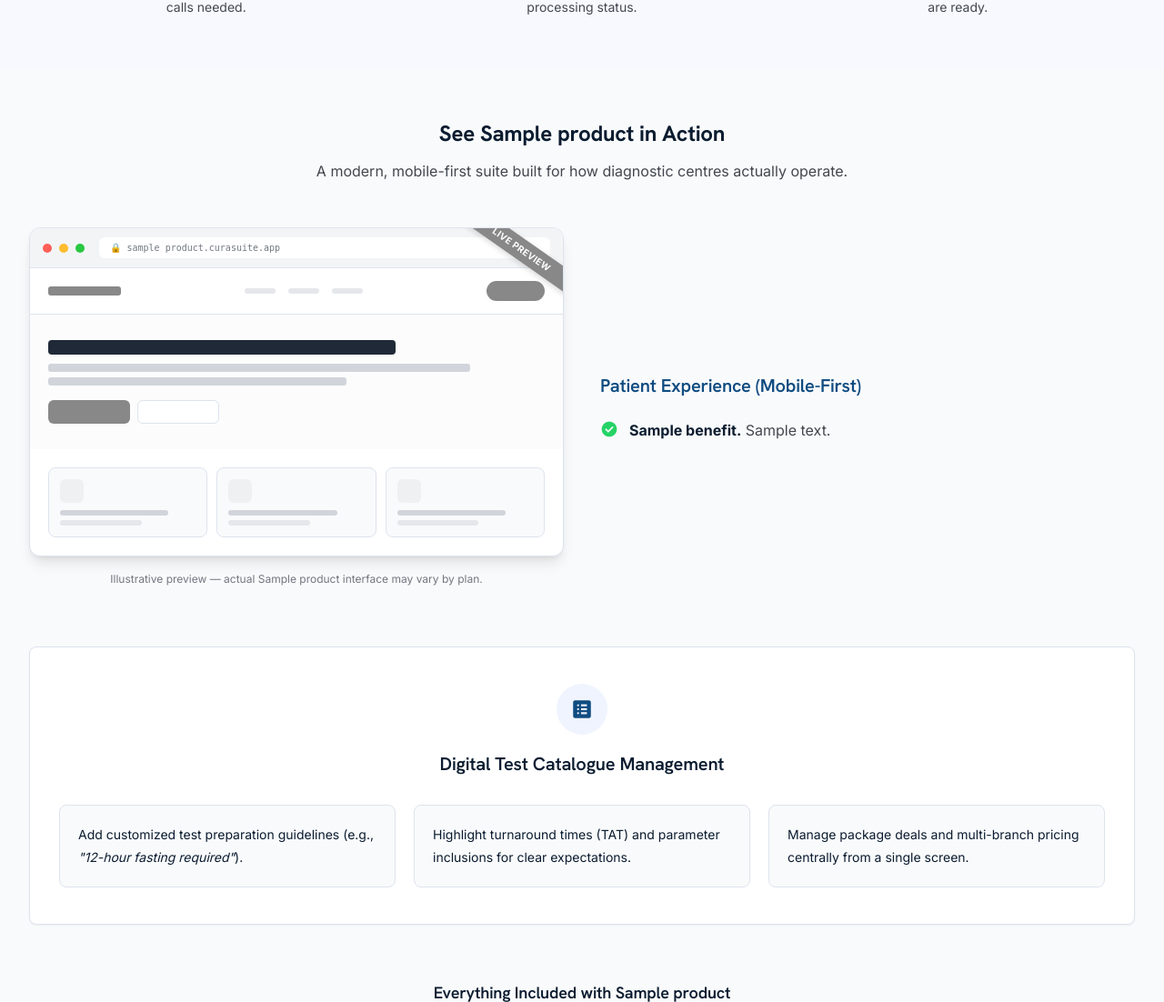
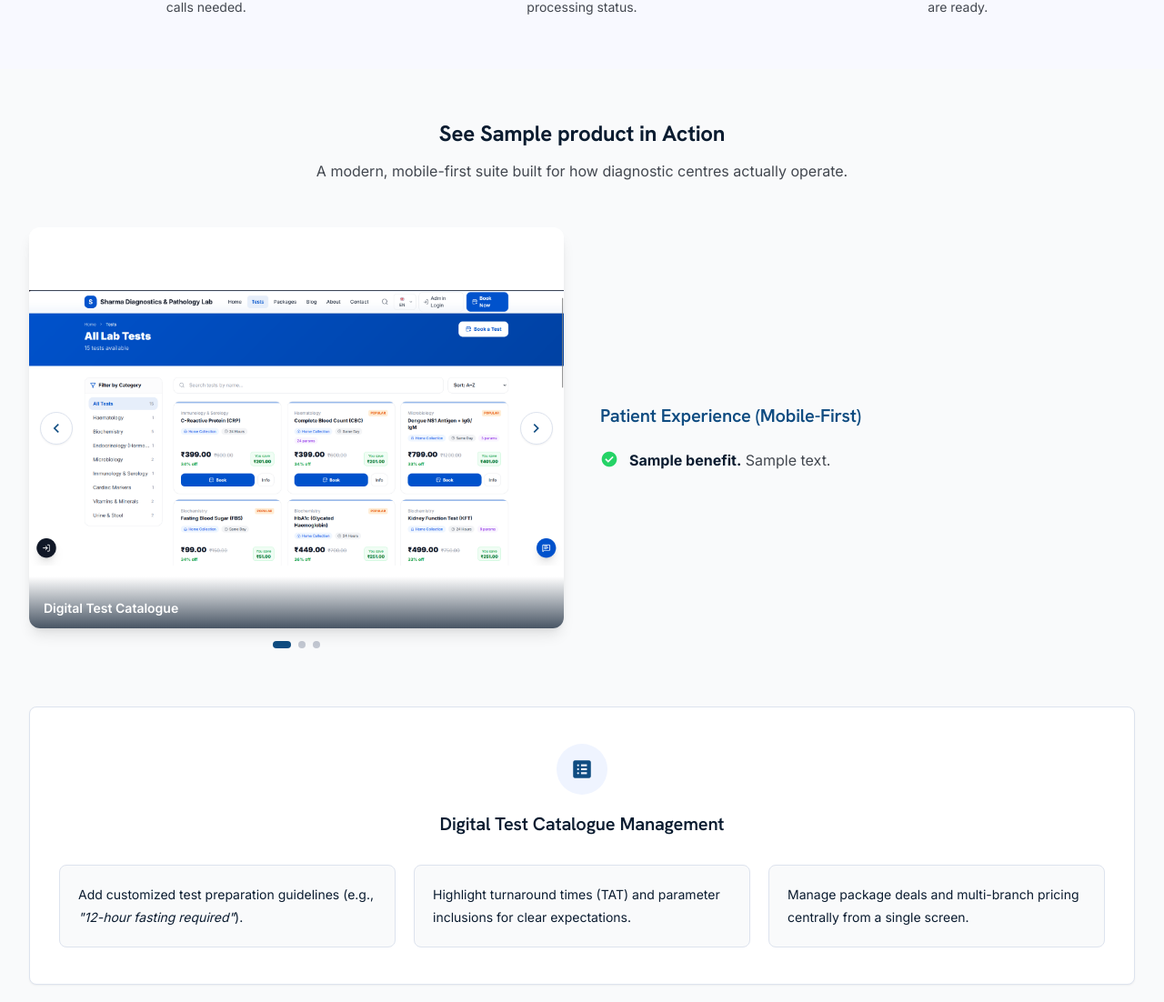
Before and after one commit to phoneixriseinteractive/curasuite_website, a Django app: template templates/landing_pages/curalabs.html in a window 1280 px wide. Shown: the part 1480-2582 px from the top of the page at 91% size. Run offline with Django 5.2, Linux system fonts and the light colour scheme; the template is opened without the code that fills it: most values are stand-ins (such as "Sample title", 1, 10 or a date in 2020); grey boxes marked "Sample" are stand-in pictures; some libraries are stand-ins or nearby versions.

Commit message:
Added real images in Pathalogy landing opage

```diff
--- a/templates/landing_pages/curalabs.html
+++ b/templates/landing_pages/curalabs.html
@@ -87,6 +87,17 @@
   .lp-step-badge { position: absolute; top: -6px; right: -6px; width: 28px; height: 28px; border-radius: 50%; background: var(--color-primary-600); color: white; display: flex; align-items: center; justify-content: center; font-weight: 700; font-size: var(--text-sm); }
   .lp-step-connector { display: none; }
   @media (min-width: 769px) { .lp-step-connector { display: block; position: absolute; top: 44px; left: 16%; right: 16%; height: 2px; background: var(--border-default); z-index: -1; } }
+
+  /* Showcase image slider */
+  .lp-slider-viewport { position: relative; border-radius: var(--radius-xl); box-shadow: var(--shadow-lg); overflow: hidden; background: white; aspect-ratio: 4 / 3; }
+  .lp-slider-viewport img { width: 100%; height: 100%; object-fit: contain; background: white; }
+  .lp-slider-arrow { position: absolute; top: 50%; transform: translateY(-50%); width: 36px; height: 36px; border-radius: 50%; background: white; border: 1px solid var(--border-default); box-shadow: var(--shadow-sm); display: flex; align-items: center; justify-content: center; cursor: pointer; color: var(--color-primary-600); }
+  .lp-slider-arrow.prev { left: 12px; }
+  .lp-slider-arrow.next { right: 12px; }
+  .lp-slider-caption { position: absolute; left: 0; right: 0; bottom: 0; background: linear-gradient(0deg,rgba(11,28,48,.75),transparent); color: white; font-size: var(--text-sm); font-weight: 600; padding: 24px 16px 12px; }
+  .lp-slider-dots { display: flex; justify-content: center; gap: 8px; margin-top: 14px; }
+  .lp-slider-dot { width: 8px; height: 8px; border-radius: 50%; background: var(--border-strong); border: none; cursor: pointer; padding: 0; }
+  .lp-slider-dot.is-active { background: var(--color-primary-600); width: 20px; border-radius: 4px; }
 
   /* Module listing grid */
   .lp-module-card { background: white; border: 1px solid var(--border-default); border-radius: var(--radius-lg); padding: 24px; }
@@ -331,14 +342,28 @@
 
       <!-- Module 1: Patient Experience -->
       <div id="reports" class="split-even">
-        <div>
-          {% with shot=screenshots.0 %}
-          {% if shot %}
-          <img src="{{ shot.image.url }}" alt="{{ shot.caption|default:product.name }}" style="width:100%;border-radius:var(--radius-xl);box-shadow:var(--shadow-lg);" loading="lazy">
-          {% else %}
-          {% include "components/product_mockup.html" with product=product mockup_style="website" %}
-          {% endif %}
-          {% endwith %}
+        <div x-data="{ slide: 0, slides: [
+              { src: '{% static "img/CuraLabs/Digital Test Catalogue.png" %}', caption: 'Digital Test Catalogue' },
+              { src: '{% static "img/CuraLabs/Home Collection Booking.png" %}', caption: 'Home Collection Booking' },
+              { src: '{% static "img/CuraLabs/Secure Report Download.png" %}', caption: 'Secure Report Download' }
+            ] }">
+          <div class="lp-slider-viewport">
+            <template x-for="(s, i) in slides" :key="i">
+              <img :src="s.src" :alt="s.caption" x-show="slide === i" x-cloak loading="lazy">
+            </template>
+            <div class="lp-slider-caption" x-text="slides[slide].caption"></div>
+            <button type="button" class="lp-slider-arrow prev" @click="slide = (slide - 1 + slides.length) % slides.length" aria-label="Previous image">
+              <span class="material-symbols-outlined" style="font-size:20px;">chevron_left</span>
+            </button>
+            <button type="button" class="lp-slider-arrow next" @click="slide = (slide + 1) % slides.length" aria-label="Next image">
+              <span class="material-symbols-outlined" style="font-size:20px;">chevron_right</span>
+            </button>
+          </div>
+          <div class="lp-slider-dots">
+            <template x-for="(s, i) in slides" :key="i">
+              <button type="button" class="lp-slider-dot" :class="slide === i ? 'is-active' : ''" @click="slide = i" :aria-label="'Go to slide ' + (i + 1)"></button>
+            </template>
+          </div>
         </div>
         <div>
           <h3 style="font-size:var(--text-xl);color:var(--color-primary-600);margin-bottom:24px;">Patient Experience (Mobile-First)</h3>
@@ -367,14 +392,27 @@
             {% endfor %}
           </ul>
         </div>
-        <div style="order:1;">
-          {% with shot=screenshots.1 %}
-          {% if shot %}
-          <img src="{{ shot.image.url }}" alt="{{ shot.caption|default:product.name }}" style="width:100%;border-radius:var(--radius-xl);box-shadow:var(--shadow-lg);" loading="lazy">
-          {% else %}
-          {% include "components/product_mockup.html" with product=product mockup_style="dashboard" %}
-          {% endif %}
-          {% endwith %}
+        <div style="order:1;" x-data="{ slide: 0, slides: [
+              { src: '{% static "img/CuraLabs/Automated Notifications.png" %}', caption: 'Automated Notifications' },
+              { src: '{% static "img/CuraLabs/Multi-Branch Ready.png" %}', caption: 'Multi-Branch Ready' }
+            ] }">
+          <div class="lp-slider-viewport">
+            <template x-for="(s, i) in slides" :key="i">
+              <img :src="s.src" :alt="s.caption" x-show="slide === i" x-cloak loading="lazy">
+            </template>
+            <div class="lp-slider-caption" x-text="slides[slide].caption"></div>
+            <button type="button" class="lp-slider-arrow prev" @click="slide = (slide - 1 + slides.length) % slides.length" aria-label="Previous image">
+              <span class="material-symbols-outlined" style="font-size:20px;">chevron_left</span>
+            </button>
+            <button type="button" class="lp-slider-arrow next" @click="slide = (slide + 1) % slides.length" aria-label="Next image">
+              <span class="material-symbols-outlined" style="font-size:20px;">chevron_right</span>
+            </button>
+          </div>
+          <div class="lp-slider-dots">
+            <template x-for="(s, i) in slides" :key="i">
+              <button type="button" class="lp-slider-dot" :class="slide === i ? 'is-active' : ''" @click="slide = i" :aria-label="'Go to slide ' + (i + 1)"></button>
+            </template>
+          </div>
         </div>
       </div>
       {% endif %}
```
Also changed, not shown: static/img/CuraLabs/Automated Notifications.png (added), static/img/CuraLabs/Digital Test Catalogue.png (added), static/img/CuraLabs/Home Collection Booking.png (added), static/img/CuraLabs/Multi-Branch Ready.png (added), static/img/CuraLabs/Secure Report Download.png (added).
